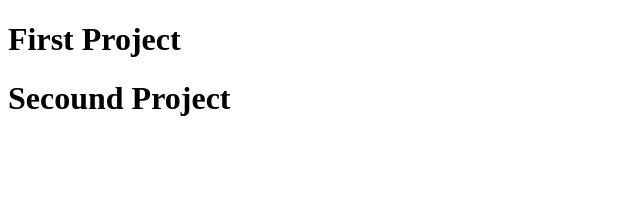
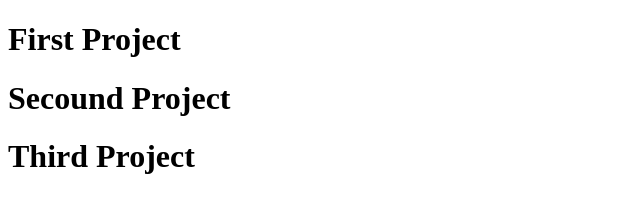
Before and after one commit to DEEPAK-SINGH-BVM/temp4, a plain HTML site: page index.html in a window 1280 px wide. Shown: the whole page, without its empty margins (0-640 px from the left). Drawn offline with Linux system fonts and the light colour scheme.

Commit message:
third Project

```diff
--- a/index.html
+++ b/index.html
@@ -8,5 +8,6 @@
 <body>
     <h1>First Project</h1>
     <h1>Secound Project</h1>
+    <h1>Third Project</h1>
 </body>
 </html>
```
